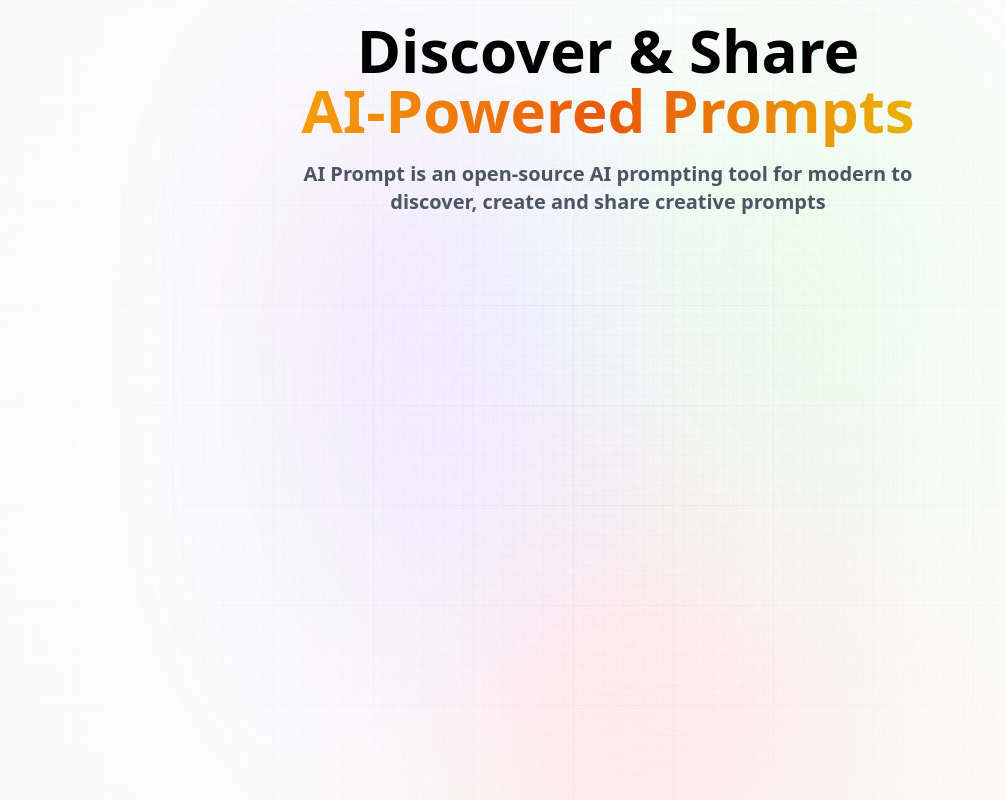
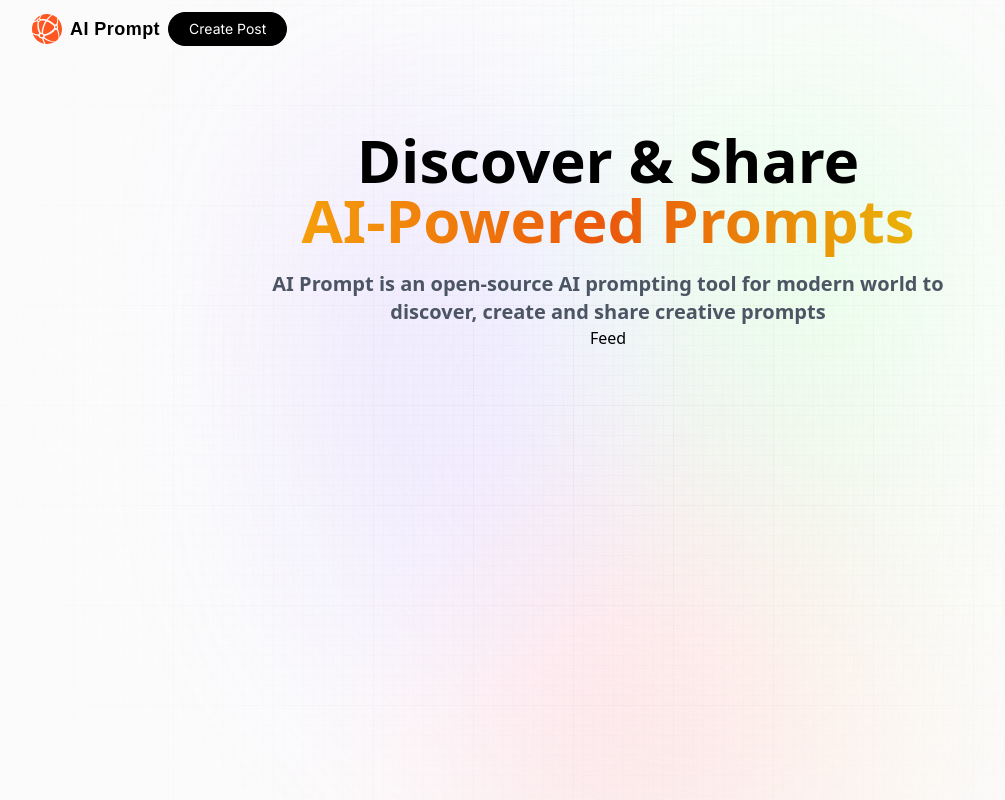
Before and after one commit to mujaheed13/ai-prompt, a Next.js app: page / in a window 1280 px wide. Shown: the whole page, without its empty margins (32-1037 px from the left). Built offline with nearby package versions, Linux system fonts and the light colour scheme.

Commit message:
added nav

```diff
--- a/app/layout.jsx
+++ b/app/layout.jsx
@@ -1,4 +1,6 @@
 import '@styles/globals.css';
+import Nav from '@components/Nav';
+import Provider from '@components/Provider';
 
 export const metadata = {
     title : "AI Prompt",
@@ -15,6 +17,7 @@
                 </div>
             </div>
             <main className="app">
+                <Nav/>
                 { children }
             </main>
         </body>
--- a/app/page.jsx
+++ b/app/page.jsx
@@ -1,4 +1,4 @@
-import React from 'react'
+import Feed from "@components/feed"
 
 const Home = () => {
   return (
@@ -10,9 +10,10 @@
                 AI-Powered Prompts
             </span>
             <p className='desc text-center'>
-                AI Prompt is an open-source AI prompting tool for modern to discover, create and share creative prompts
+                AI Prompt is an open-source AI prompting tool for modern world to discover, create and share creative prompts
             </p>
         </h1>
+        <Feed/>
     </section>
   )
 }
--- a/components/Nav.jsx
+++ b/components/Nav.jsx
@@ -1,10 +1,38 @@
-import React from 'react'
+'use client';
+
+import Link from "next/link";
+import Image from "next/image";
+import { useEffect, useState } from "react";
+import { signIn, signOut, useSession, getProviders } from "next-auth/react"
 
 const Nav = () => {
+    const isUserLoggedIn = true;
+
   return (
-    <div>
-      Nav
-    </div>
+    <nav className="flex-between w-full mb-16 pt-3">
+      <Link href="/" className="flex gap-2 flex-center">
+        <Image
+        src="/assets/images/logo.svg"
+        alt="AI Prompt Logo"
+        width={30}
+        height={30}
+        className="object-contain"
+        />
+        <p className="logo_text">AI Prompt</p>
+        {/*Desktop Navigation*/}
+        <div className="sm:flex hidden">
+            { isUserLoggedIn ?
+                <div className="flex gap-3 md:gap-5">
+                    <Link href="/create-prompt"
+                    className="black_btn">
+                        Create Post
+                    </Link>
+                </div>
+                : (<></>)
+            }
+        </div>
+      </Link>
+    </nav>
   )
 }
 
```
